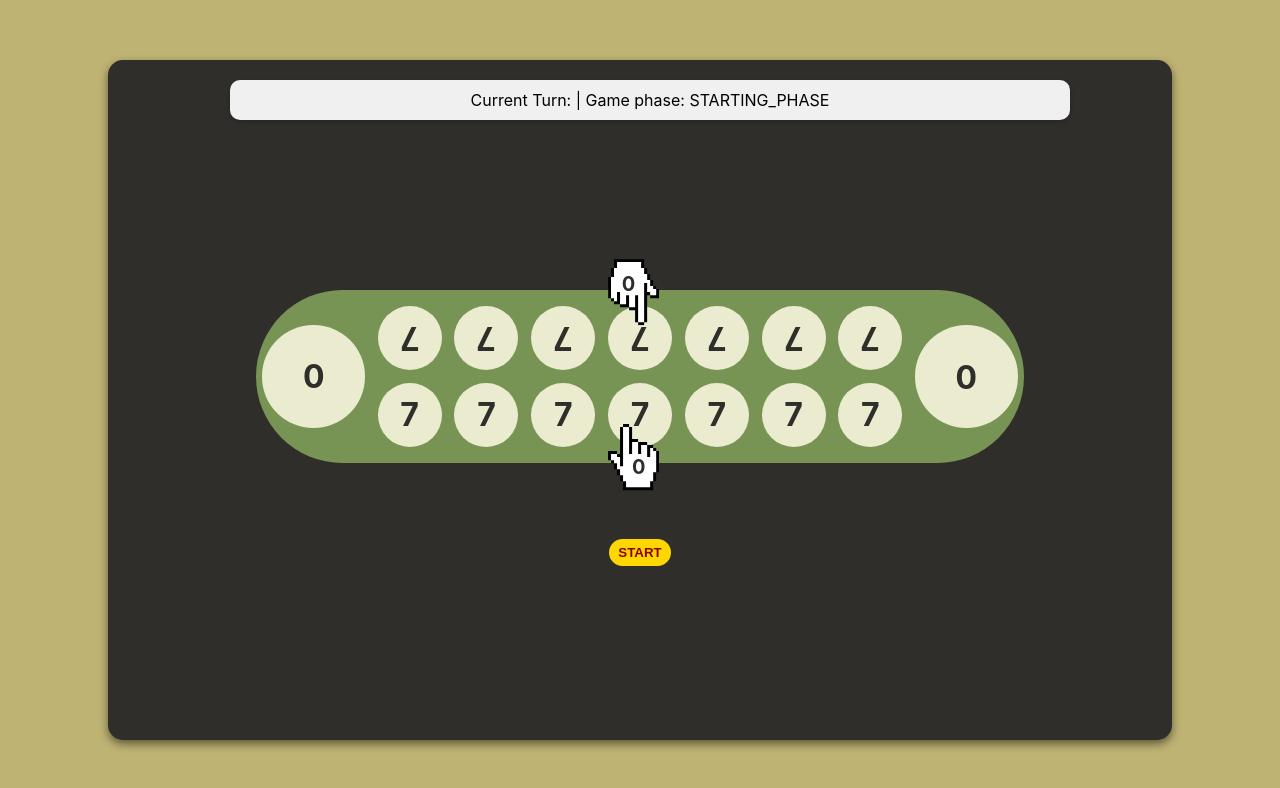
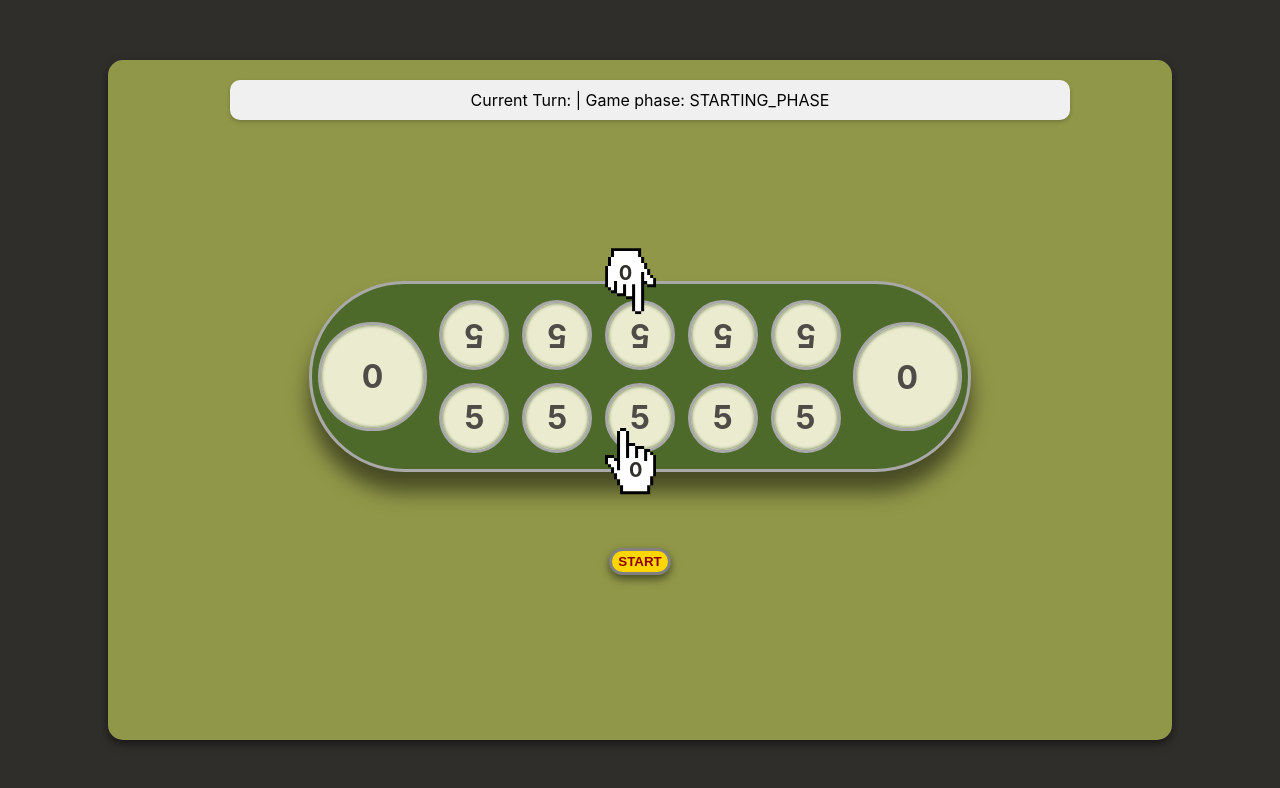
Before and after one commit to ubAI6689/congkak-react, a React (Create React App) app: page / in a window 1280 px wide. Shown: the top 788 px of the page. Built offline with nearby package versions, Linux system fonts and the light colour scheme.

Commit message:
Fix picking up empty hole bugs during turn based.

```diff
--- a/src/components/CongkakBoard.css
+++ b/src/components/CongkakBoard.css
@@ -6,7 +6,8 @@ body {
   justify-content: center; /* Center horizontally */
   align-items: center; /* Center vertically */
   overflow: hidden; /* Hide overflow */
-  background-color: rgb(190, 179, 115);
+  background-color: #302E2B;
+  /* background-color: rgb(190, 179, 115); */
 }
 
 .app-wrapper {
@@ -16,7 +17,8 @@ body {
   padding: 20px;
   box-shadow: 0px 4px 8px rgba(0, 0, 0, 0.5); /* Optional: Adds shadow for depth */
   border-radius: 15px; /* Optional: Adds rounded corners */
-  background-color: #302E2B; /* Optional: Change background color */
+  /* background-color: #302E2B; Optional: Change background color */
+  background-color: rgb(144, 151, 72);
   display: flex;
   flex-direction: column;
   justify-content: center;
@@ -54,23 +56,14 @@ body {
   height: 5%;
   width: auto;
   border-radius: 2vw;
+  box-shadow: 0px 4px 8px rgba(0, 0, 0, 0.5);
   margin-top: 10%; /* Space above the START button */
-  /* box-shadow: 0 0 10px gold; */
-  /* Add additional styling for the button */
-}
 
-.start {
   font-weight: bold;
   color: darkred;
   background-color: gold;
-  border: 3px solid gold;
-}
-
-.reset {
-  font-weight: bold;
-  color: darkred;
-  background-color: gold;
-  border: 3px solid gold;
+  border: solid gray;/* box-shadow: 0 0 10px gold; */
+  /* Add additional styling for the button */
 }
 
 .game-container {
@@ -80,7 +73,9 @@ body {
   border-radius: 20vw;
   max-width: 90vw; /* Max width to avoid overflow */
   max-height: 90vh; /* Max height to avoid overflow */
-  background-color: #779455;
+  border: solid darkgray;
+  box-shadow: 0px 20px 20px rgba(0, 0, 0, 0.5);
+  background-color: #4d6a2b;
 }
 
 .game-container.game-over {
@@ -133,7 +128,9 @@ body {
   display: flex;
   justify-content: center;
   align-items: center;
-  color: #302E2B;
+  color: #4f4c48;
+  border: solid darkgrey;
+  box-shadow: inset 0 0 0.3vw #4d6a2b;
   font-size: 2.5vw; /* Responsive font size for seed count */
   font-weight: bold;
 }
--- a/src/components/CongkakBoard.js
+++ b/src/components/CongkakBoard.js
@@ -46,8 +46,9 @@ const CongkakBoard = () => {
 
   const [cursorLeftUpper, setCursorLeftUpper] = useState(window.innerWidth / 2);
   const [cursorTopUpper, setCursorTopUpper] = useState(window.innerHeight / 3);
+
   const [cursorLeftLower, setCursorLeftLower] = useState(window.innerWidth / 2);
-  const [cursorTopLower, setCursorTopLower] = useState(window.innerHeight * 2 / 3);
+  const [cursorTopLower, setCursorTopLower] = useState(window.innerHeight * 2 / 4);
 
   const [resetCursor, setResetCursor] = useState(false);
 
@@ -56,6 +57,7 @@ const CongkakBoard = () => {
   const [isSowingLower, setIsSowingLower] = useState(false);
 
   // const [currentSeedsInHand, setCurrentSeedsInHand] = useState(0);
+  const [passedHouse, setPassedHouse] = useState(0);
   const [currentSeedsInHandUpper, setCurrentSeedsInHandUpper] = useState(0);
   const [currentSeedsInHandLower, setCurrentSeedsInHandLower] = useState(0);
   const [topHouseSeeds, setTopHouseSeeds] = useState(0);
@@ -107,6 +109,7 @@ const CongkakBoard = () => {
   };
 
   const startButtonPressed = () => {
+    // handle the logic for both START and RESUME button
     if (gamePhase === 'STARTING_PHASE' || gamePhase === 'SIMULTANEOUS_SELECT') {
       if (startingPositionUpper === null || seeds[startingPositionUpper] === 0) {
         console.log("Please select starting position for Player Upper")
@@ -115,9 +118,9 @@ const CongkakBoard = () => {
       } else {
         console.log("START GAME!")
         setIsStartButtonPressed(true);
-        // setGamePhase('SIMULTANEOUS_SOWING');
         simultaneousSowing(startingPositionUpper, startingPositionLower);
       }
+    // resume button logic
     } else if (gamePhase === 'SIMULTANEOUS_SELECT_UPPER') {
       if (startingPositionUpper === null || seeds[startingPositionUpper] === 0) {
         console.log("Please select starting position for Player Upper")
@@ -137,7 +140,7 @@ const CongkakBoard = () => {
 
   // Effect to update currentTurn
   useEffect(() => {
-    if (gamePhase === 'TURN_BASED_SOWING') {
+    if (gamePhase === 'PASS_TO_TURN_BASED') {
       const nextTurn = isSowingUpper ? PLAYER_UPPER : PLAYER_LOWER;
       setCurrentTurn(nextTurn);
     }
@@ -145,9 +148,10 @@ const CongkakBoard = () => {
 
   // Effect to call turnBasedSowing when currentTurn updates
   useEffect(() => {
-    if (gamePhase === 'TURN_BASED_SOWING' && currentTurn !== null) {
+    if (gamePhase === 'PASS_TO_TURN_BASED' && currentTurn !== null) {
       const currentPosition = currentTurn === PLAYER_UPPER ? currentHoleIndexUpper : currentHoleIndexLower;
-      turnBasedSowing(currentPosition, currentTurn, true);
+      setGamePhase('TURN_BASED_SOWING');
+      turnBasedSowing(currentPosition, currentTurn, true, passedHouse);
     }
   }, [currentTurn, gamePhase, currentHoleIndexUpper, currentHoleIndexLower]);
 
@@ -164,13 +168,25 @@ const CongkakBoard = () => {
     };
 
     function resetCursorPosition() {
+      const resetUpper = () => {
         updateCursorPositionUpper(holeRefs, startIndexUpper, verticalPosUpper);
         setCurrentHoleIndexUpper(startIndexUpper);
+      }
 
+      const resetLower = () => {
         updateCursorPositionLower(holeRefs, startIndexLower, verticalPosLower);
         setCurrentHoleIndexLower(startIndexLower);
       }
-  }, [holeRefs, resetCursor]);
+
+      if (!isSowingUpper) {
+        resetUpper();
+      }
+
+      if (!isSowingLower) {
+        resetLower();
+      }
+    }
+  }, [holeRefs, resetCursor, isSowingUpper, isSowingLower]);
 
   // Event listener for keydown events
   useEffect(() => {
@@ -194,6 +210,7 @@ const CongkakBoard = () => {
         if (event.key === 's' || event.key === 'S') {
           if (gamePhase === 'TURN_BASED_SELECT' && currentTurn === PLAYER_UPPER) {
             // Start sowing for PlayerUpper
+            setGamePhase('TURN_BASED_SOWING');
             turnBasedSowing(newIndexUpper, PLAYER_UPPER);
           } else if (gamePhase === 'STARTING_PHASE' || gamePhase === 'SIMULTANEOUS_SELECT' || gamePhase === 'SIMULTANEOUS_SELECT_UPPER') {
             setStartingPositionUpper(newIndexUpper);
@@ -214,6 +231,7 @@ const CongkakBoard = () => {
         if (event.key === 'ArrowDown') {
           if (gamePhase === 'TURN_BASED_SELECT' && currentTurn === PLAYER_LOWER) {
             // Start sowing for PlayerLower
+            setGamePhase('TURN_BASED_SOWING');
             turnBasedSowing(newIndexLower, PLAYER_LOWER);
           } else if (gamePhase === 'STARTING_PHASE' || gamePhase === 'SIMULTANEOUS_SELECT' || gamePhase === 'SIMULTANEOUS_SELECT_LOWER') {
             setStartingPositionLower(newIndexLower);
@@ -381,7 +399,6 @@ const CongkakBoard = () => {
           setCurrentSeedsInHandLower(seedsInHandLower);
           setCurrentHoleIndexLower(currentIndexLower);
           // reset the lower cursor
-          setCurrentHoleIndexUpper(startIndexUpper);
           setIsSowingUpper(false);
           setIsStartButtonPressed(false);
           setGamePhase("SIMULTANEOUS_SELECT_UPPER");
@@ -397,7 +414,7 @@ const CongkakBoard = () => {
           let oppositeIndex = MAX_INDEX_LOWER - currentIndexUpper;
           const isOwnRow = currentIndexUpper < MIN_INDEX_LOWER;
           if (isOwnRow && newSeeds[oppositeIndex] > 0 && hasPassedHouseUpper > 0) {
-            console.log('UPPER: now capturing...')
+            console.log('[UPPER] now capturing...')
             // // TODO : Implement capturing here
             // // TODO : Pick up from current hole
             await updateCursorPositionUpper(holeRefs, currentIndexUpper, 0);
@@ -421,14 +438,14 @@ const CongkakBoard = () => {
           }
           // end movement,
           setIsSowingUpper(false);
-          // hide cursor
-          // setCursorVisibilityLower(prev => !prev);
+          // get passed house status
+          setPassedHouse(hasPassedHouseUpper);
           // get the opponent position
           setCurrentHoleIndexLower(currentIndexLower);
           // reset cursor index
           setCurrentHoleIndexUpper(startIndexUpper);
           // Change game phase to TURN_BASED
-          setGamePhase('TURN_BASED_SOWING');
+          setGamePhase('PASS_TO_TURN_BASED');
           return;
         }
       }
@@ -439,8 +456,7 @@ const CongkakBoard = () => {
           // get the opponent's state
           setCurrentSeedsInHandUpper(seedsInHandUpper);
           setCurrentHoleIndexUpper(currentIndexUpper);
-          // reset the lower cursor
-          setCurrentHoleIndexLower(startIndexLower);
+          // Reset the lower cursor
           setIsSowingLower(false);
           setIsStartButtonPressed(false);
           setGamePhase("SIMULTANEOUS_SELECT_LOWER");
@@ -481,14 +497,12 @@ const CongkakBoard = () => {
           }
           // end movement,
           setIsSowingLower(false);
-          // hide cursor
-          // setCursorVisibilityLower(prev => !prev);
+          // get passed house status
+          setPassedHouse(hasPassedHouseLower);
           // get the opponent position
           setCurrentHoleIndexUpper(currentIndexUpper);
-          // reset cursor index
-          setCurrentHoleIndexLower(startIndexLower);
           // Change game phase to TURN_BASED
-          setGamePhase('TURN_BASED_SOWING');
+          setGamePhase('PASS_TO_TURN_BASED');
           return;
         }
       }
@@ -503,10 +517,7 @@ const CongkakBoard = () => {
 /**==============================================
  *        Sowing and capturing logic
  * =============================================*/
-  const turnBasedSowing = async (index, player, isContinuation = false) => {
-    // Prevent picking from empty hole
-    // if (seeds[index] === 0) return;
-
+  const turnBasedSowing = async (index, player, isContinuation = false, passedHouse = 0) => {
     // Determine player-specific states and actions
     const isUpperPlayer = player === PLAYER_UPPER;
     const currentHouseRef = isUpperPlayer ? topHouseRef : lowHouseRef;
@@ -524,13 +535,17 @@ const CongkakBoard = () => {
     let currentIndex = index;
     let newSeeds = [...seeds];
     let seedsInHand = isContinuation ? (isUpperPlayer ? currentSeedsInHandUpper : currentSeedsInHandLower) : newSeeds[index];
-    let hasPassedHouse = 0;
+    let hasPassedHouse = passedHouse;
     let justFilledHome = false;
     let getAnotherTurn = false;
 
     if (!isContinuation) {
       // Prevent picking from empty hole
       if (seedsInHand === 0) {
+        console.log("Cannot pick empty hole. Pick again.");
+        setGamePhase('TURN_BASED_SELECT');
+        getAnotherTurn = true;
+        setIsSowing(false);
         return;
       }
       setCurrentSeedsInHand(seedsInHand);
@@ -565,6 +580,8 @@ const CongkakBoard = () => {
           currentIndex = minIndex;
         } else {
           getAnotherTurn = true;
+          setIsSowing(false);
+
           // reset cursor position
           if (isUpperPlayer) {
             await updateCursorPositionUpper(holeRefs, startIndexUpper, verticalPosUpper);
@@ -573,7 +590,6 @@ const CongkakBoard = () => {
             await updateCursorPositionLower(holeRefs, startIndexLower, verticalPosLower);
             setCurrentHoleIndex(startIndexLower);
           }
-          setIsSowing(false);
           continue;
         }
       }
@@ -689,7 +705,12 @@ const CongkakBoard = () => {
       }
     }
     // End of sowing
-    if (!getAnotherTurn) toggleTurn(setCurrentTurn, currentTurn);
+    console.log("Get another turn? ", getAnotherTurn);
+    console.log("Current turn: ", currentTurn);
+    if (!getAnotherTurn) {
+      toggleTurn(setCurrentTurn, currentTurn);
+      console.log("Turn toggled. Current turn: ", currentTurn);
+    }
     setIsSowing(false);
     setGamePhase('TURN_BASED_SELECT');
   };
@@ -705,11 +726,10 @@ const CongkakBoard = () => {
             <House position="lower" seedCount={lowHouseSeeds} ref={lowHouseRef}/>
             <div className="rows-container">
               {/* Update the Row for upper player */}
-            <Row seeds={seeds.slice(MIN_INDEX_UPPER, MIN_INDEX_LOWER)} rowType="upper" isUpper={true} onClick={turnBasedSowing} refs={holeRefs.current} selectedHole={startingPositionUpper}/>
-            <Row seeds={seeds.slice(MIN_INDEX_LOWER).reverse()} rowType="lower" onClick={turnBasedSowing} refs={holeRefs.current} selectedHole={startingPositionLower} />
+              <Row seeds={seeds.slice(MIN_INDEX_UPPER, MIN_INDEX_LOWER)} rowType="upper" isUpper={true} onClick={() => gamePhase === 'TURN_BASED_SELECT' && turnBasedSowing} refs={holeRefs.current} selectedHole={startingPositionUpper}/>
+              <Row seeds={seeds.slice(MIN_INDEX_LOWER).reverse()} rowType="lower" onClick={() => gamePhase === 'TURN_BASED_SELECT' && turnBasedSowing} refs={holeRefs.current} selectedHole={startingPositionLower} />
             </div>
             <House position="upper" seedCount={topHouseSeeds} ref={topHouseRef} isUpper={true}/>
-            {/* <Cursor top={cursorTop} left={cursorLeft} visible={cursorVisible} seedCount={currentSeedsInHand} isTopTurn={currentTurn===PLAYER_UPPER} /> */}
             <Cursor
               top={cursorTopUpper}
               left={cursorLeftUpper}
@@ -717,7 +737,6 @@ const CongkakBoard = () => {
               seedCount={currentSeedsInHandUpper} // Adjust based on Player 1's state
               isTopTurn={true} // Always true for Player 1
             />
-
             <Cursor
               top={cursorTopLower}
               left={cursorLeftLower}
@@ -729,7 +748,6 @@ const CongkakBoard = () => {
         </div>
         {!isStartButtonPressed && gamePhase === 'STARTING_PHASE' && (
             <button className="button start"
-            // onClick={() => simultaneousSowing(startingPositionUpper, startingPositionLower)}>START</button>
             onClick={() => startButtonPressed()}>START</button>
         )}
         {isStartButtonPressed && (
--- a/src/config/config.js
+++ b/src/config/config.js
@@ -1,6 +1,6 @@
 // config.js
 
-const INIT_SEEDS_COUNT = 7;
+const INIT_SEEDS_COUNT = 5;
 const HOLE_NUMBERS = INIT_SEEDS_COUNT*2;
 const MIN_INDEX_UPPER = 0;
 const POS_MULTIPLIER = 0.55;
```
Lines whose indentation alone changed are shown as unchanged.
